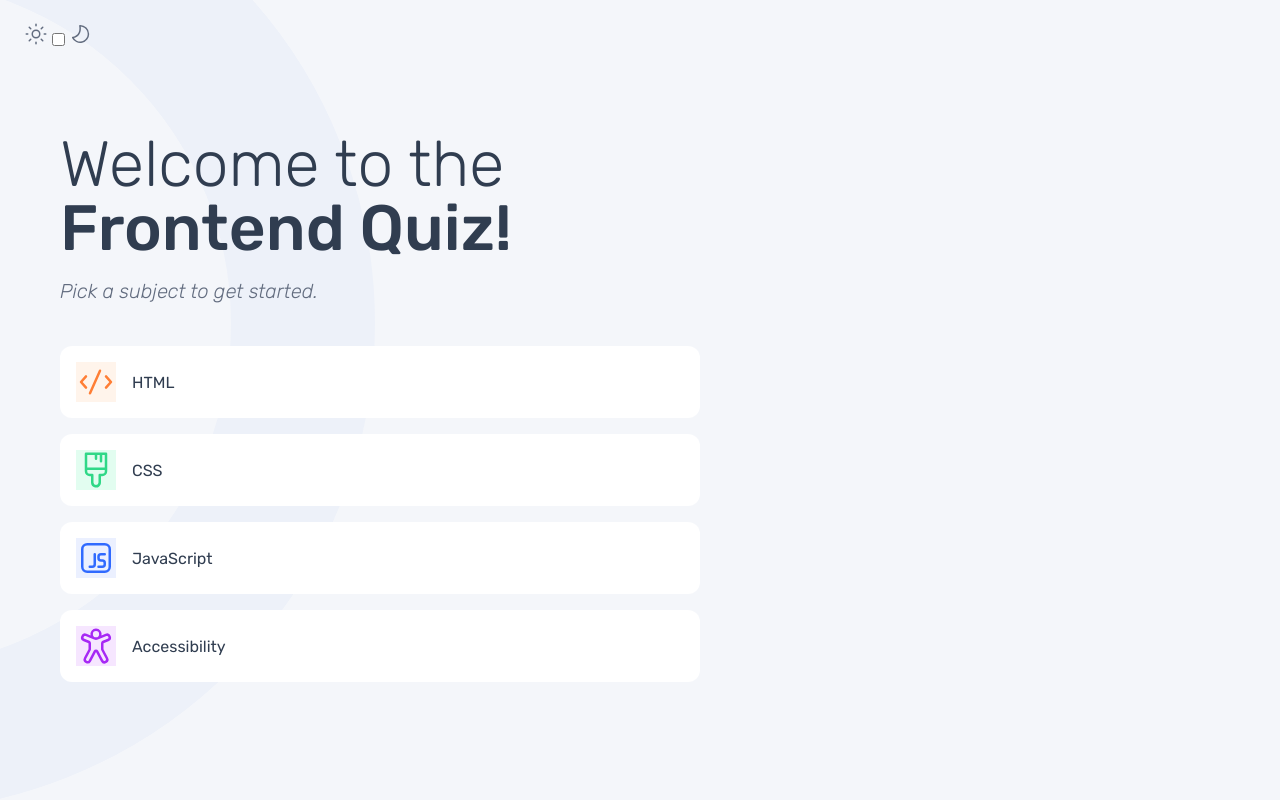
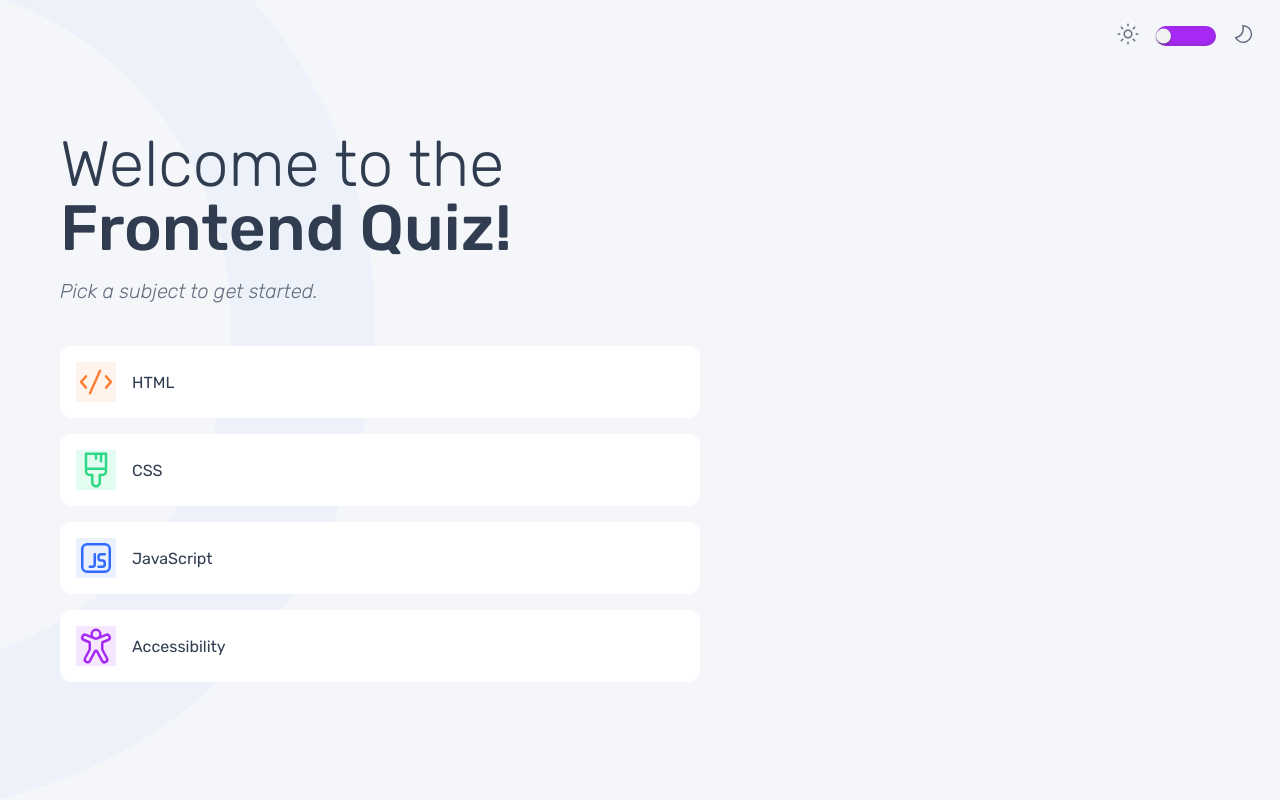
Before and after one commit to nottohave/Frontend-Quiz-App, a plain HTML site: page index.html in a window 1280 px wide. Shown: the top 800 px of the page. Drawn offline with Linux system fonts and the light colour scheme.

Commit message:
style.css

```diff
--- a/starter-code/style.css
+++ b/starter-code/style.css
@@ -17,6 +17,9 @@
 :root {
  --white: hsl(0, 100%, 100%);
  --black: hsl(0, 0%, 0%);
+ --dark: 0, 0%, 18%;
+ --light: 0, 0%, 95%;
+
  /* grey */
  --grey-500: hsl(219, 13%, 44%);
  --grey-50: hsl(220, 38%, 97%);
@@ -67,6 +70,68 @@
      height: 72px;
     }
 
+    .theme {
+     position: relative;
+     display:grid;
+     place-items: center;
+     grid-auto-flow: column;
+     gap: 1rem;
+     /* padding: 0.5rem 1.25rem; */
+     /* border: 4px solid hsl(var(--dark)); */
+     border-radius: 100vw;
+     text-transform: uppercase;
+     letter-spacing: 0.04em;
+    }
+    .theme input {
+     position: absolute;
+     inset: 0;
+     width: 100%;
+     height: 100%;
+     cursor: pointer;
+     border-radius: 100vw;
+     appearance: none;
+     -webkit-appearance: none;
+    }
+
+    .theme input:focus-visible {
+     outline: 4px solid hsl(var(--blue));
+     outline-offset: 4px;
+    }
+
+    .theme--text {
+     user-select: none;
+    }
+
+    .theme--btn {
+     position: relative;
+     pointer-events: none;
+     width: 60px;
+     height: 20px;
+     border-radius: 100vw;
+     box-shadow: inset 0px -1px 5px hsl(var(--dark), .2);
+     background: var(--purple-600);
+    }
+    .theme--btn::after {
+     content: "";
+     position: absolute;
+     top: 50%;
+     transform: translate3d(0, -50%, 0);
+     transition: transform 0.2s;
+     /* left: 0.2rem; */
+     width: 15px;
+     height: 15px;
+     background-color: hsl(var(--light));
+     border-radius: 100vw;
+     box-shadow: 0px 1px 2px hsl(var(--dark), 0.6)
+    }
+
+    .theme input:checked ~ .theme--btn::after {
+     background-image: var(--gradient);
+     transform: translate3d(2.5rem, -50%, 0);
+     rotate(90deg);
+    }
+
+
     .accessibility {
      display: flex;
      flex-direction: row;
@@ -82,7 +147,7 @@
      background-color: var(--purple-100);
     }
 
-    .theme-device {
+    .toggle-container {
      width: 100%;
      display: flex;
      justify-content: end;
```
